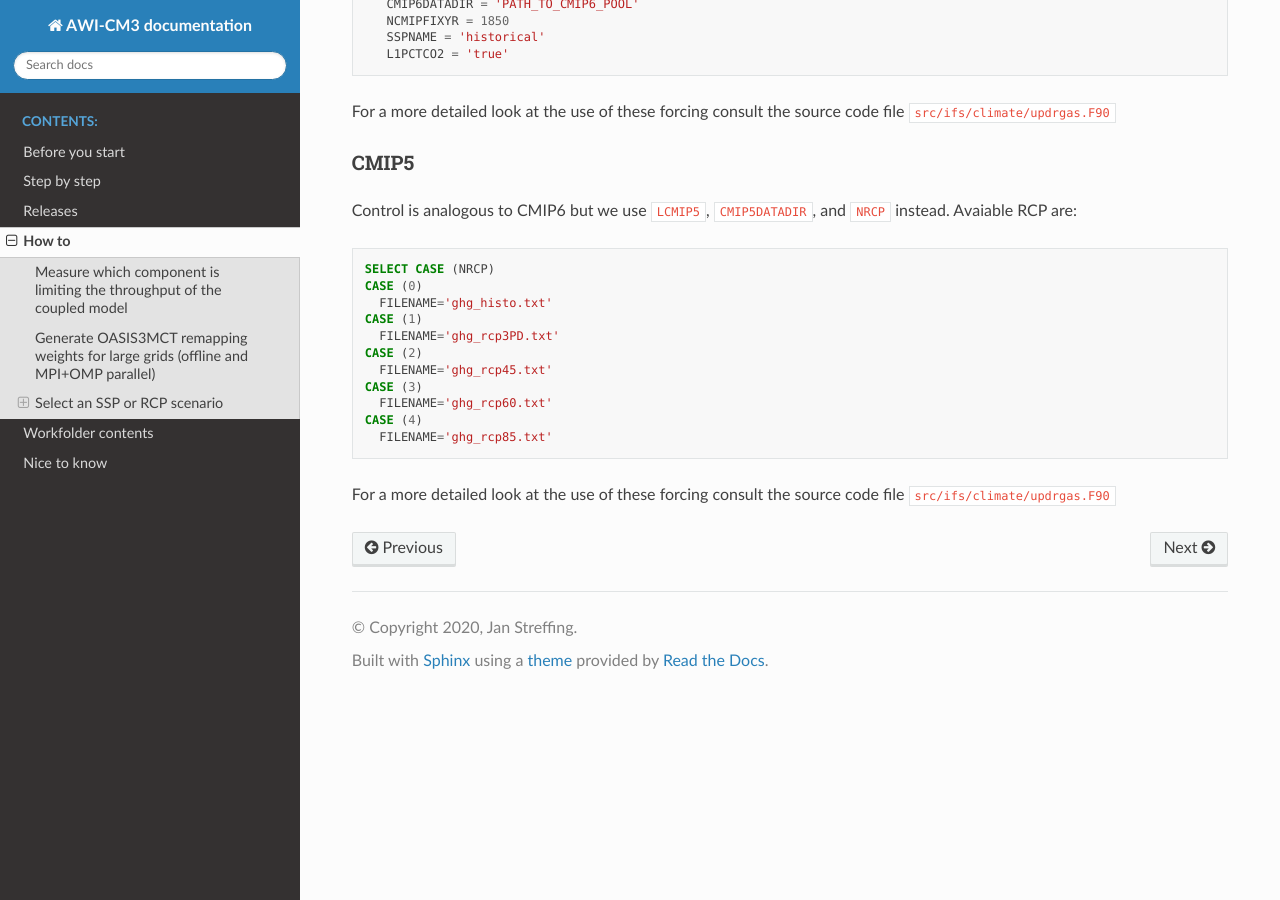
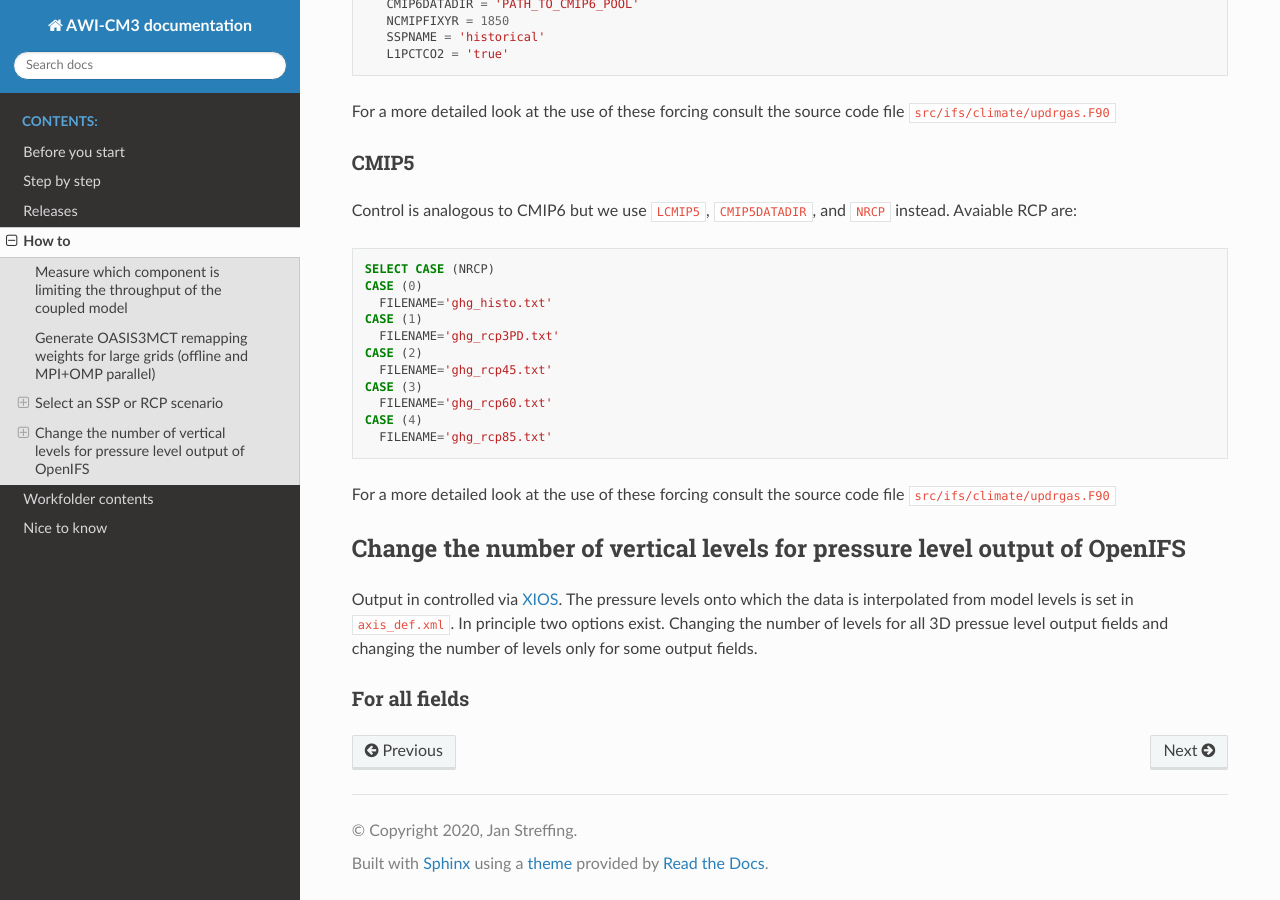
Before and after one commit to AWI-ESM/documentation_AWI-CM3, a Sphinx documentation site: the page built from source/how_to.rst, in a window 1280 px wide and 900 px high, scrolled down 2448 px. Built offline with Sphinx 7.4.7 and the Read the Docs theme 2.0.0, drawn with Linux system fonts in a browser that asks for light colours.

Commit message:
wip how to levels

```diff
--- a/source/how_to.rst
+++ b/source/how_to.rst
@@ -116,3 +116,10 @@ Control is analogous to CMIP6 but we use ``LCMIP5``, ``CMIP5DATADIR``, and ``NRC
       FILENAME='ghg_rcp85.txt'
 
 For a more detailed look at the use of these forcing consult the source code file ``src/ifs/climate/updrgas.F90``
+
+Change the number of vertical levels for pressure level output of OpenIFS
+=========
+Output in controlled via `XIOS <https://forge.ipsl.jussieu.fr/ioserver>`_. The pressure levels onto which the data is interpolated from model levels is set in ``axis_def.xml``. In principle two options exist. Changing the number of levels for all 3D pressue level output fields and changing the number of levels only for some output fields.
+
+For all fields
+---------
```
